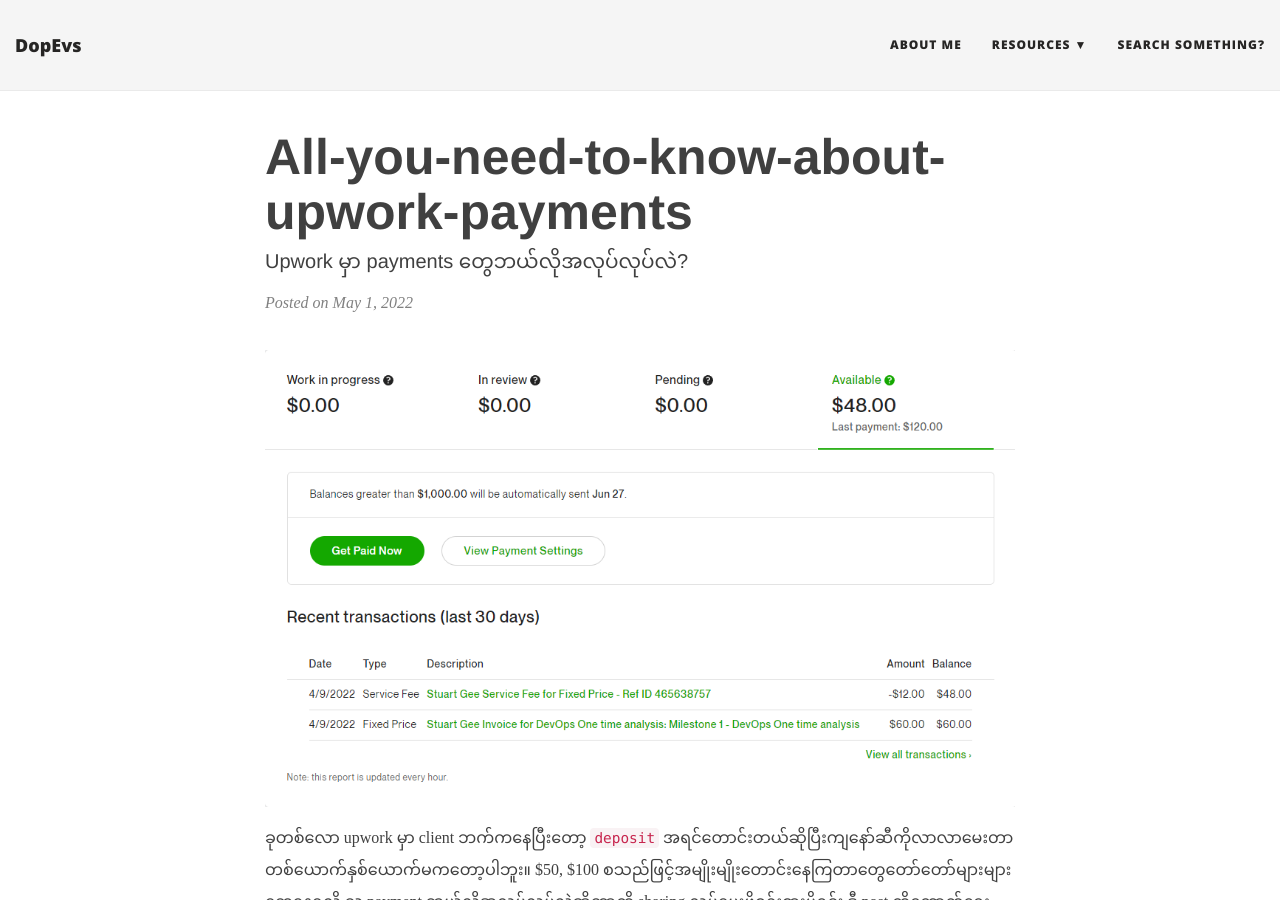
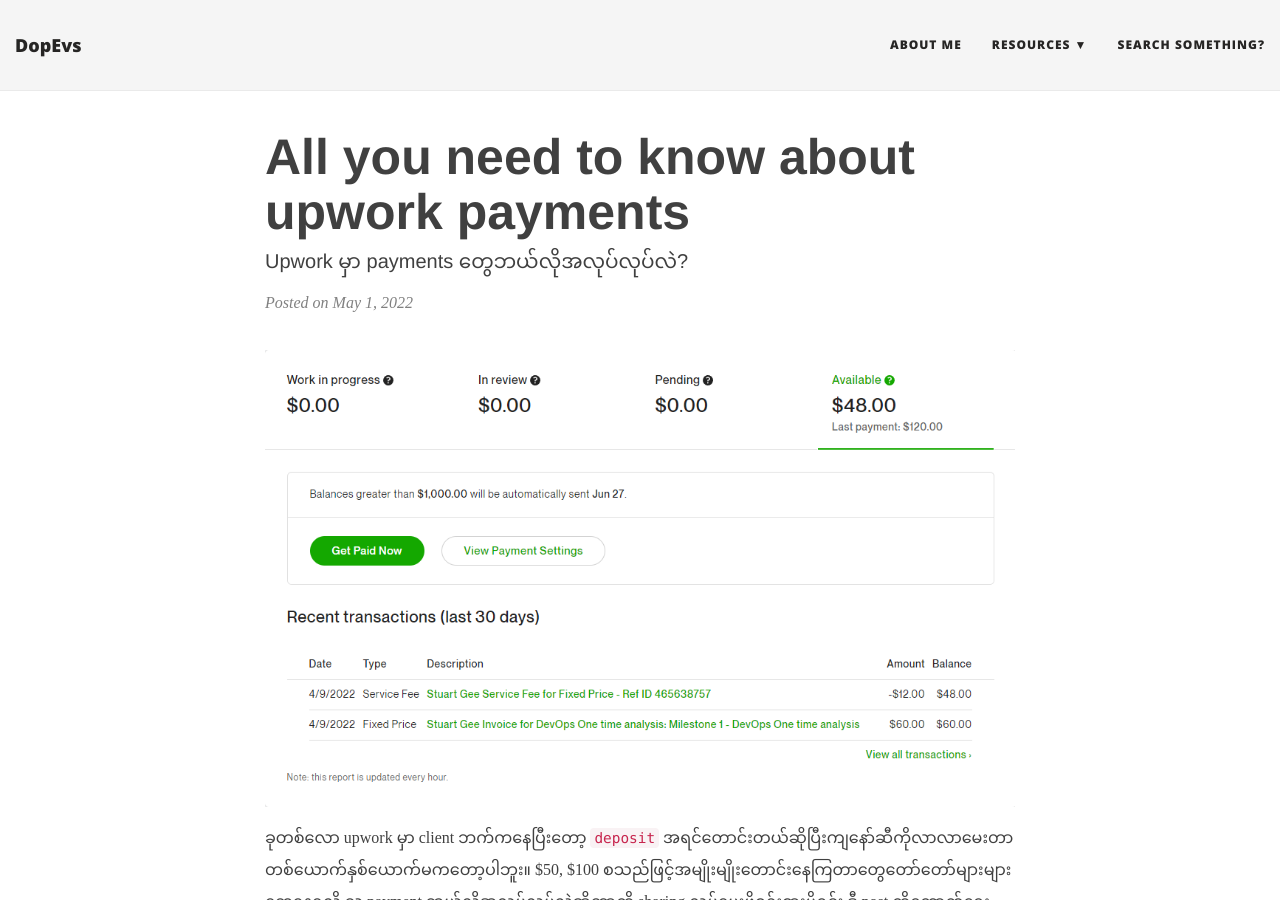
Before and after one commit to waiyanwh/waiyanwh.github.io, a Jekyll site: the page built from _posts/2022-05-01-All-you-need-know-about-upwork-payments.md, in a window 1280 px wide and 900 px high. Built offline with Jekyll 4.4.1, drawn with Linux system fonts in a browser that asks for light colours; nearby versions of some CDN libraries; some web fonts are replaced; comment, search, counter and statistics services are not loaded.

```diff
--- a/_posts/2022-05-01-All-you-need-know-about-upwork-payments.md
+++ b/_posts/2022-05-01-All-you-need-know-about-upwork-payments.md
@@ -1,6 +1,6 @@
 ---
 layout: post
-title:  "All-you-need-to-know-about-upwork-payments"
+title:  "All you need to know about upwork payments"
 subtitle: "Upwork မှာ payments တွေဘယ်လိုအလုပ်လုပ်လဲ?"
 header-img: "img/upwork/payment.jpg"
 tags: [sharing]
```
Also changed, not shown: _posts/2022-04-11-How-much-swap-size-do-we-need-in-linux.md (+1 -1 lines), _posts/2021-12-24-Fixing-ubuntu-external-display-wake-up-problem.md (renamed from _posts/2021-12-24-Fixing-ubuntu-external-display-wake-up-problem copy.md).
